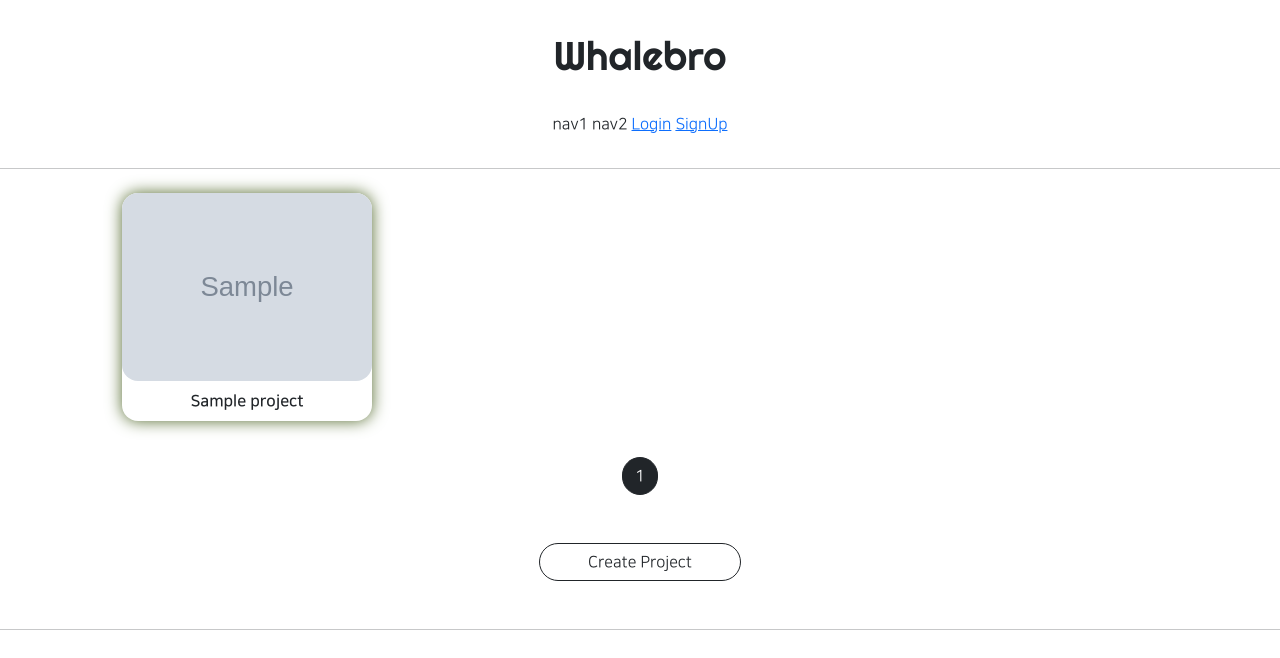
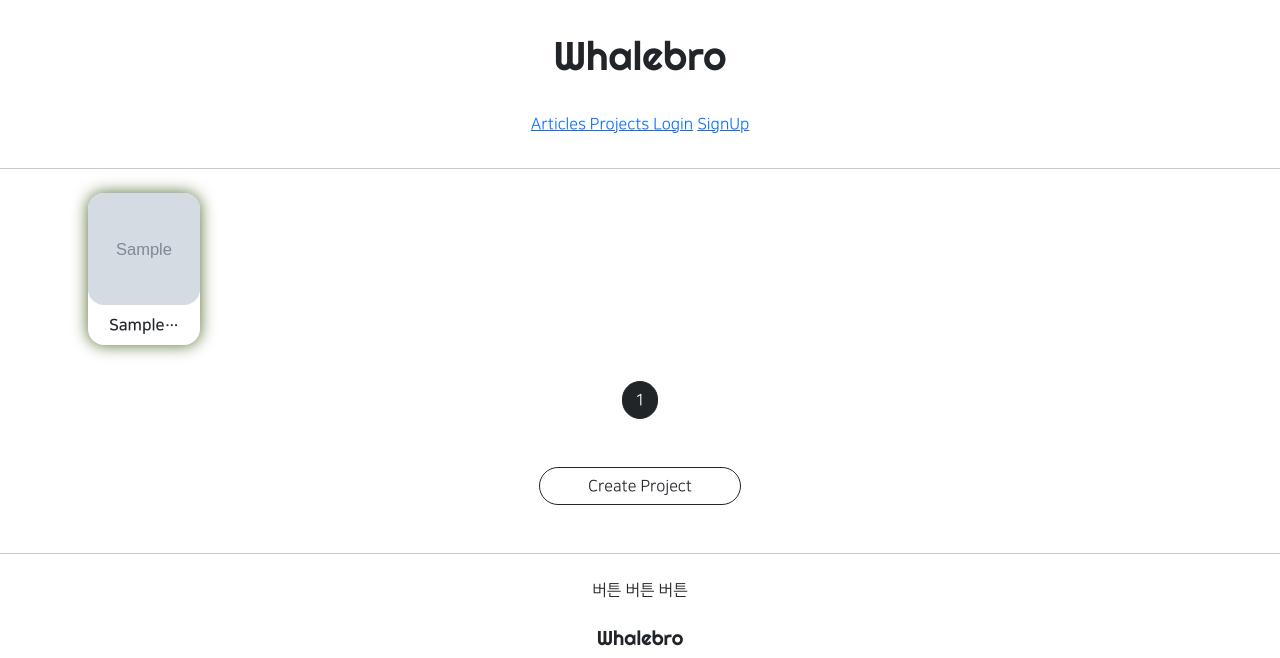
Before and after one commit to tkxksdl2/gis_copy, a Django app: page /projects/list/ in a window 1280 px wide. Shown: the top 658 px of the page. Run offline with Django 3.2, Linux system fonts and the light colour scheme; tables that the repository leaves empty hold one stand-in row (values such as "Sample post"); grey boxes marked "Sample" are stand-in pictures; parts of the project's set-up code (start-up, migrations or seed data) failed here and were passed over; some libraries are stand-ins or nearby versions.

Commit message:
gis 08/17 6ban reupload practice 2. projectapp

```diff
--- a/projectapp/templates/projectapp/list.html
+++ b/projectapp/templates/projectapp/list.html
@@ -9,8 +9,6 @@
             margin:0 auto;
         }
         .container div {
-          width: 45%;
-            max-width: 250px;
           display: flex;
           justify-content: center;
           align-items: center;
@@ -21,7 +19,9 @@
         }
 
         .container img {
-            width: 100%;
+            width: 7rem;
+            height: 7rem;
+            object-fit: cover;
             border-radius: 1rem;
         }
 
@@ -37,9 +37,9 @@
                 </a>
 
             {% if project.writter == user %}
-                <span class="NNS_B m-2" style="color:indianred;">{{ project.name }}</span>
+                <span class="NNS_B m-2" style="color:indianred;">{{ project.name | truncatechars:7 }}</span>
             {% else %}
-                <span class="NNS_B m-2">{{ project.name }}</span>
+                <span class="NNS_B m-2">{{ project.name | truncatechars:7 }}</span>
             {% endif %}
             </div>
 
--- a/templates/header.html
+++ b/templates/header.html
@@ -6,8 +6,16 @@
     </div>
 
     <div class="header_button">
-        <span>nav1</span>
-        <span>nav2</span>
+        <span>
+            <a href="{% url 'articleapp:list' %}">
+                Articles
+            </a>
+        </span>
+        <span>
+            <a href="{% url 'projectapp:list' %}">
+                Projects
+            </a>
+        </span>
         {% if not user.is_authenticated %}
         <span>
             <a href="{% url 'accountapp:login' %}">Login</a>
```
